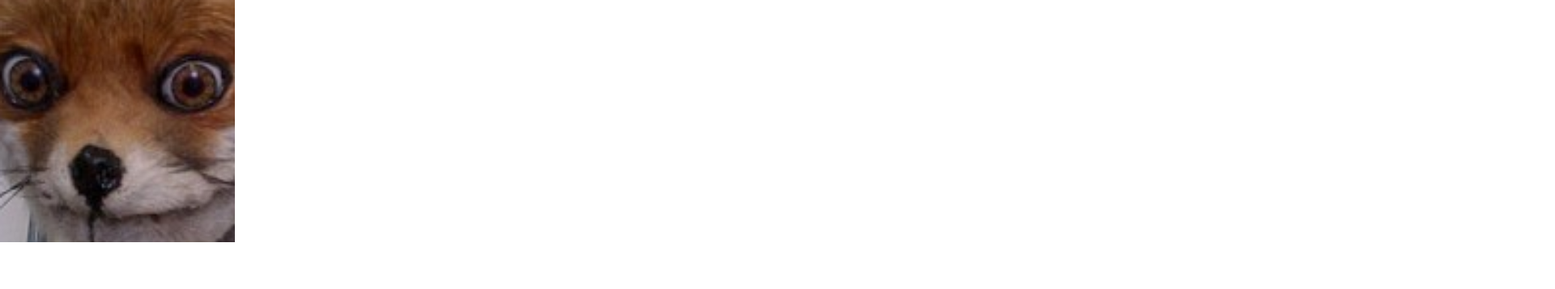
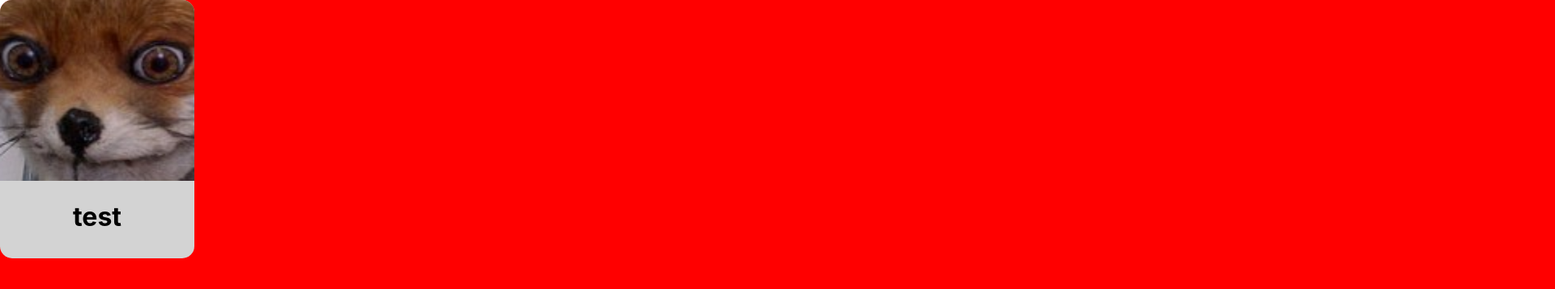
Before and after one commit to GodSpiller/Tavis, a React (Create React App) app in the folder react-tavis/: page / in a window 1280 px wide. Shown: the top 358 px of the page at 81% size, 1920 px wide, since content can reach past the window. Built offline with nearby package versions, Linux system fonts and the light colour scheme.

Commit message:
Stor rød kasse @GodSpiller

```diff
--- a/react-tavis/src/App.js
+++ b/react-tavis/src/App.js
@@ -1,25 +1,9 @@
-import logo from './logo.svg';
 import './App.css';
-
+import RecipeContainer from '../src/components/RecipeContainer.js'
 
 function App() {
   return (
-    <div className="App">
-      <header className="App-header">
-        <img src={logo} className="App-logo" alt="logo" />
-        <p>
-          Edit <code>src/App.js</code> and save to reload.
-        </p>
-        <a
-          className="App-link"
-          href="https://reactjs.org"
-          target="_blank"
-          rel="noopener noreferrer"
-        >
-          Learn React
-        </a>
-      </header>
-    </div>
+    <RecipeContainer/>
   );
 }
 
--- /dev/null
+++ b/react-tavis/src/components/Recipe.css
@@ -0,0 +1,17 @@
+.container {
+    width: 15em;
+    height: 20em;
+    background-color: lightgray;
+    border-radius: 15px;
+}
+
+    .container img {
+        border-top-left-radius: 15px;
+        border-top-right-radius: 15px;
+        width: 100%;
+        height: 70%;
+    }
+
+    .container h1 {
+        text-align: center;
+    }
--- a/react-tavis/src/components/Recipe.js
+++ b/react-tavis/src/components/Recipe.js
@@ -1,12 +1,14 @@
 import React from 'react';
-import Logo from './temp.png'
+import Logo from '../images/temp.png'
+import './Recipe.css'
 
-function Recipe () {
+function Recipe (props) {
 
     return (
-        <div>
-            <img src={Logo} alt="Frozen coffee shake" width="290" height="300"></img>
-        </div>
+    <div class="container" onClick={() => alert(props.alert)}>
+        <img src={Logo} alt="Frozen coffee shake"/>
+        <h1>{props.title}</h1>
+    </div>
     )
 }
 
--- /dev/null
+++ b/react-tavis/src/components/RecipeContainer.css
@@ -0,0 +1,6 @@
+.bigbox {
+    width: 150em;
+    height: 400em;
+    background-color: red;
+    border-radius: 15px;
+}
--- /dev/null
+++ b/react-tavis/src/components/RecipeContainer.js
@@ -0,0 +1,14 @@
+import React from 'react'
+import Recipe from './Recipe.js'
+import './RecipeContainer.css'
+
+function RecipeContainer () {
+
+    return (
+        <div class="bigbox">
+            <Recipe title= "test" alert= "åh nej"/>
+        </div>
+    )
+}
+
+export default RecipeContainer;
--- a/react-tavis/src/index.js
+++ b/react-tavis/src/index.js
@@ -1,14 +1,12 @@
 import React from 'react';
 import ReactDOM from 'react-dom';
 import './index.css';
-import Login from './components/Login.js';
-import Logout from './components/Logout.js';
-import Recipe from './components/Recipe.js'
+import App from './App.js'
 import reportWebVitals from './reportWebVitals';
 
 ReactDOM.render(
   <React.StrictMode>
-    <Recipe />
+    <App />
   </React.StrictMode>,
   document.getElementById('root')
 );
```
Also changed, not shown: react-tavis/src/images/temp.png (renamed from react-tavis/src/components/temp.png).
